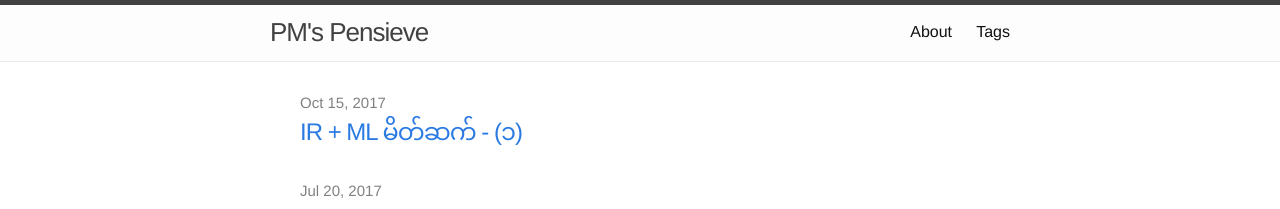
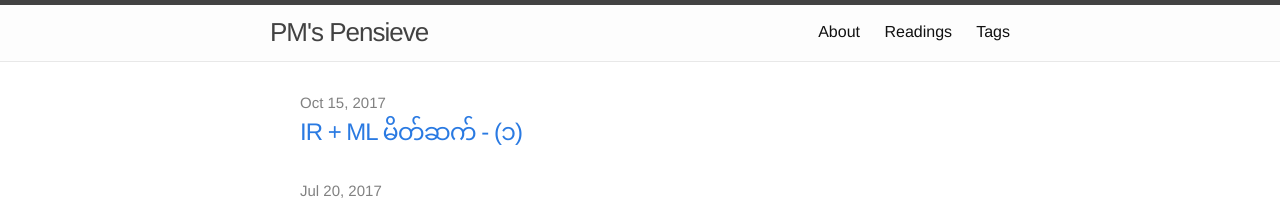
Before and after one commit to phu-pmh/logs, a Jekyll site: the page built from index.md, in a window 1280 px wide. Shown: the top 209 px of the page. Built offline with Jekyll 4.4.1, drawn with Linux system fonts in a browser that asks for light colours.

Commit message:
Update header.html

```diff
--- a/_includes/header.html
+++ b/_includes/header.html
@@ -21,6 +21,7 @@
         <div class="trigger">
 
           <a class="page-link" href="/about">About</a>
+          <a class="page-link" href="/readings">Readings</a>
           <a class="page-link" href="/tags">Tags</a>
         <!--
           {% for path in page_paths %}
```
